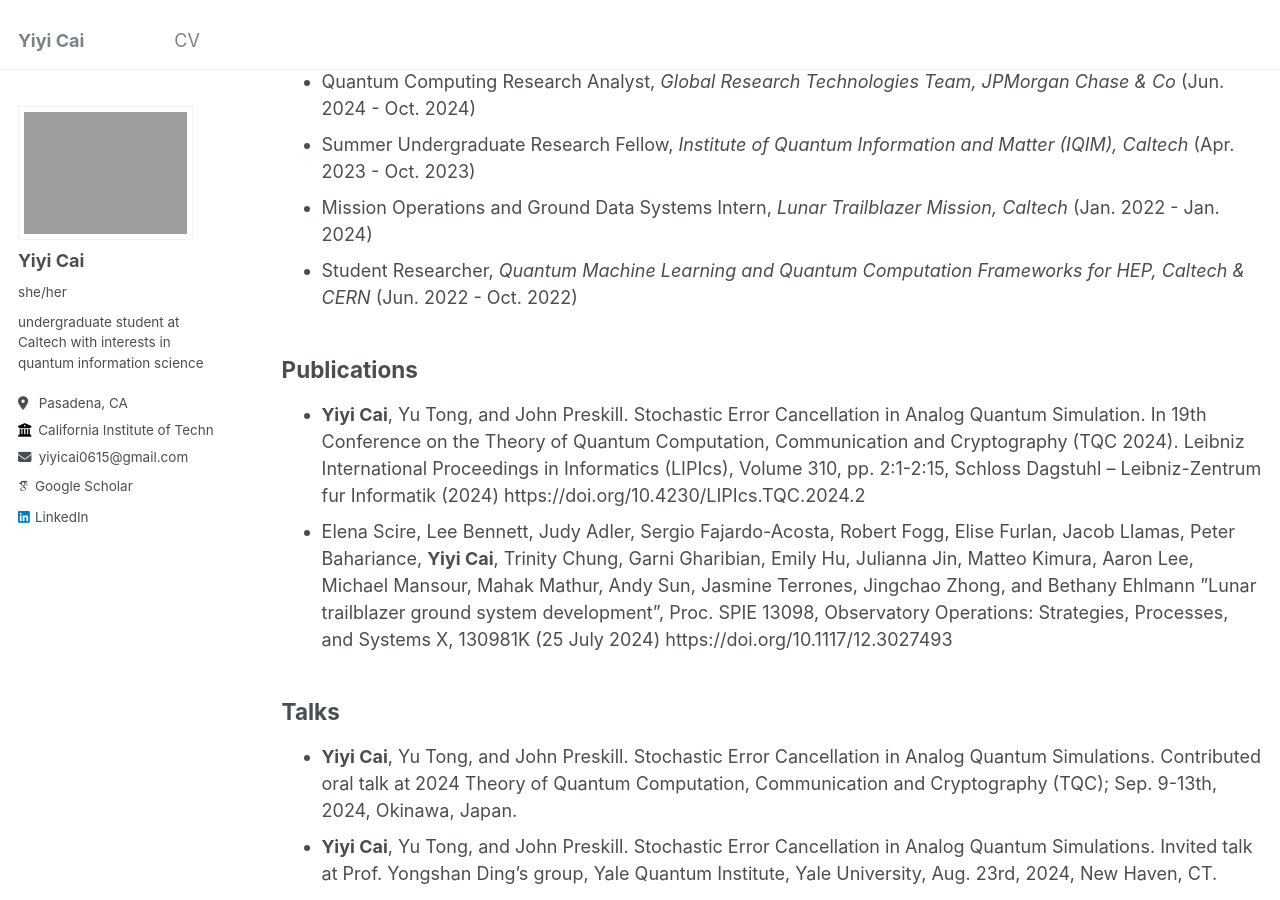
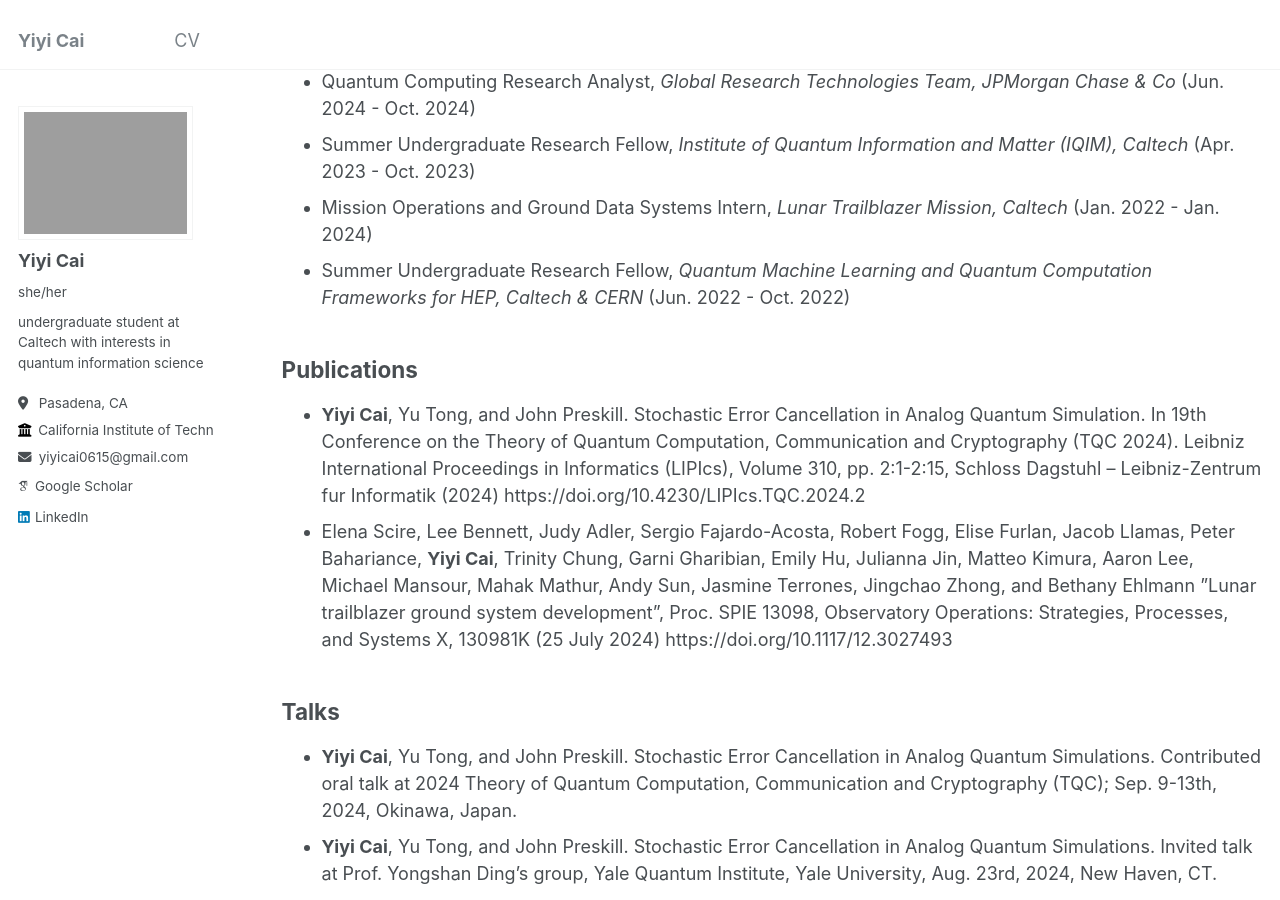
Before and after one commit to Yiyi-Cai/yiyi-cai.github.io, a Jekyll site: the page built from _pages/cv.md, in a window 1280 px wide and 900 px high, scrolled down 336 px. Built offline with Jekyll 4.4.1, drawn with Linux system fonts in a browser that asks for light colours; some web fonts are replaced.

Commit message:
Update cv.md

```diff
--- a/_pages/cv.md
+++ b/_pages/cv.md
@@ -20,7 +20,7 @@ Relevant experience
 * Quantum Computing Research Analyst, *Global Research Technologies Team, JPMorgan Chase & Co* (Jun. 2024 - Oct. 2024)
 * Summer Undergraduate Research Fellow, *Institute of Quantum Information and Matter (IQIM), Caltech* (Apr. 2023 - Oct. 2023)
 * Mission Operations and Ground Data Systems Intern, *Lunar Trailblazer Mission, Caltech* (Jan. 2022 - Jan. 2024)
-* Student Researcher, *Quantum Machine Learning and Quantum Computation Frameworks for HEP, Caltech & CERN* (Jun. 2022 - Oct. 2022)
+* Summer Undergraduate Research Fellow, *Quantum Machine Learning and Quantum Computation Frameworks for HEP, Caltech & CERN* (Jun. 2022 - Oct. 2022)
 
 Publications
 ------
```
